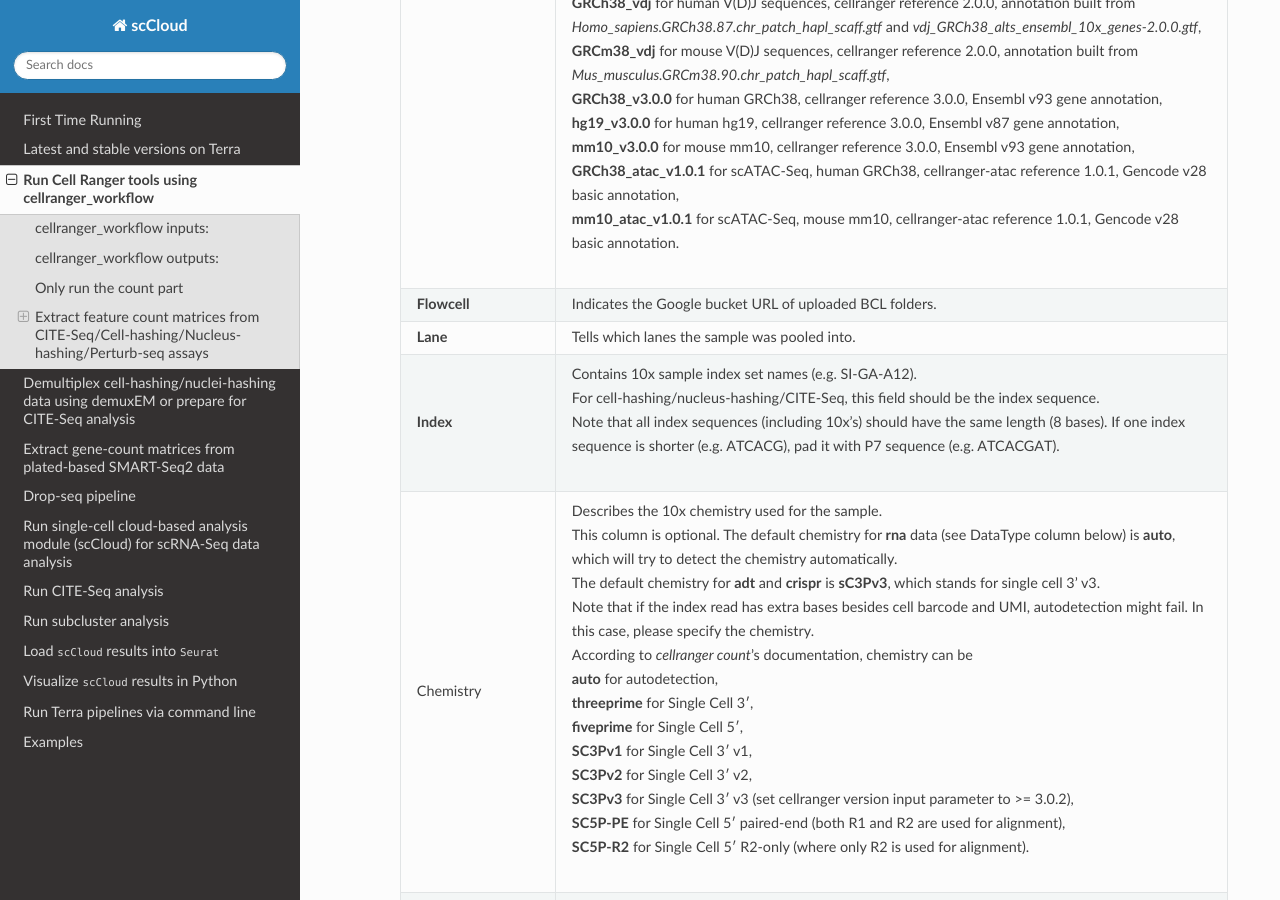
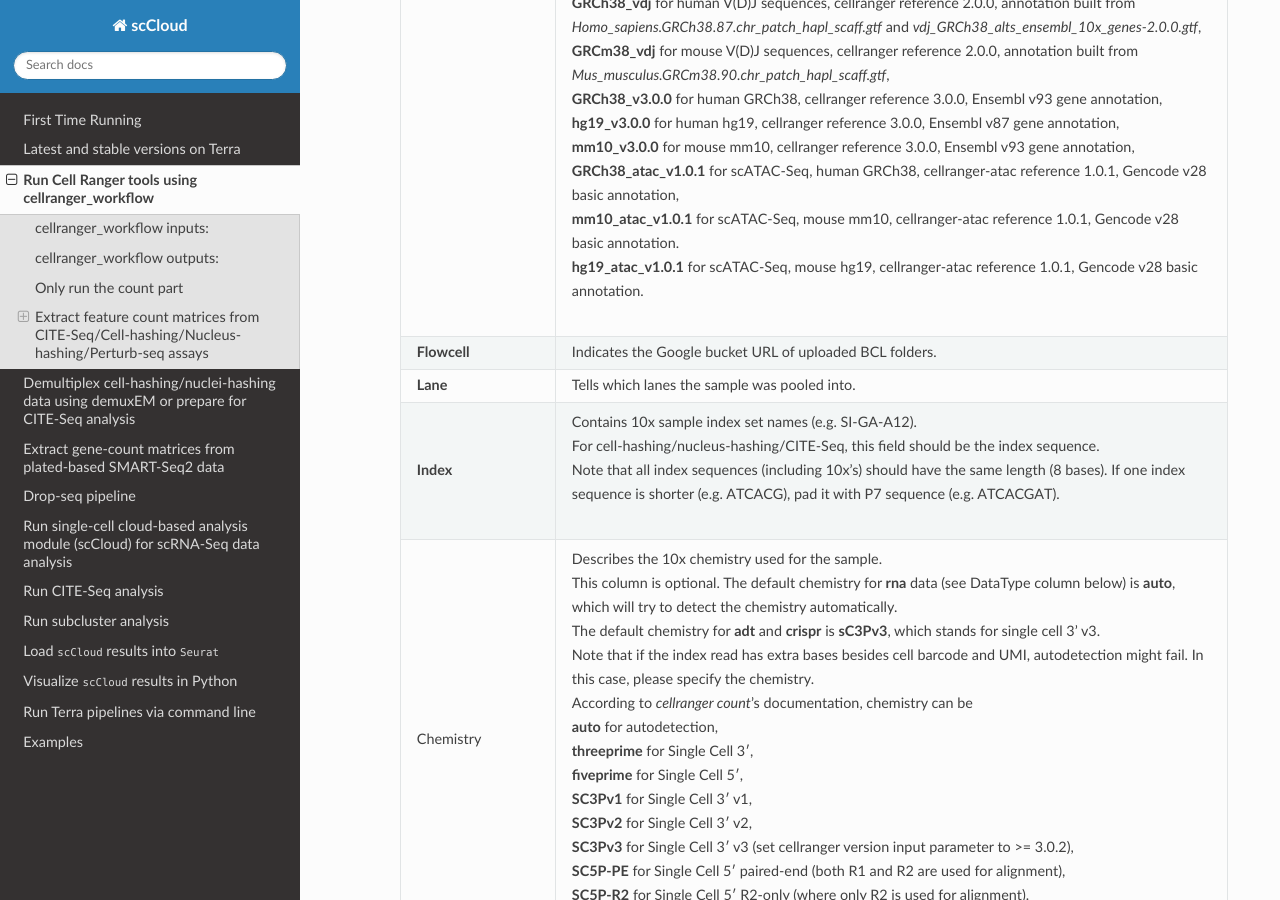
Before and after one commit to lilab-bcb/cumulus, a Sphinx documentation site: the page built from docs/cellranger.rst, in a window 1280 px wide and 900 px high, scrolled down 1783 px. Built offline with Sphinx 7.4.7 and the Read the Docs theme 2.0.0, drawn with Linux system fonts in a browser that asks for light colours.

Commit message:
added reference hg19_atac_v1.0.1

```diff
--- a/docs/cellranger.rst
+++ b/docs/cellranger.rst
@@ -66,6 +66,7 @@ Follow the steps below to run CellRanger mkfastq/count/vdj on Terra_.
 			| **mm10_v3.0.0** for mouse mm10, cellranger reference 3.0.0, Ensembl v93 gene annotation,
 			| **GRCh38_atac_v1.0.1** for scATAC-Seq, human GRCh38, cellranger-atac reference 1.0.1, Gencode v28 basic annotation,
 			| **mm10_atac_v1.0.1** for scATAC-Seq, mouse mm10, cellranger-atac reference 1.0.1, Gencode v28 basic annotation.
+			| **hg19_atac_v1.0.1** for scATAC-Seq, mouse hg19, cellranger-atac reference 1.0.1, Gencode v28 basic annotation.
 		* - **Flowcell**
 		  - Indicates the Google bucket URL of uploaded BCL folders.
 		* - **Lane**
```
Also changed, not shown: 1 other file.
